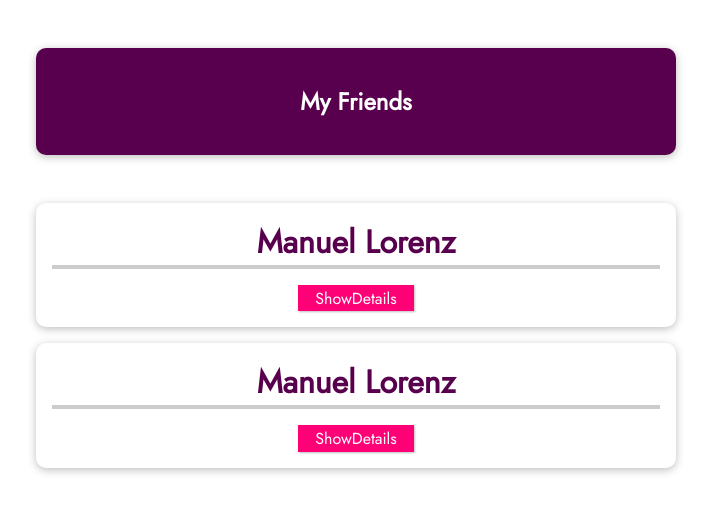
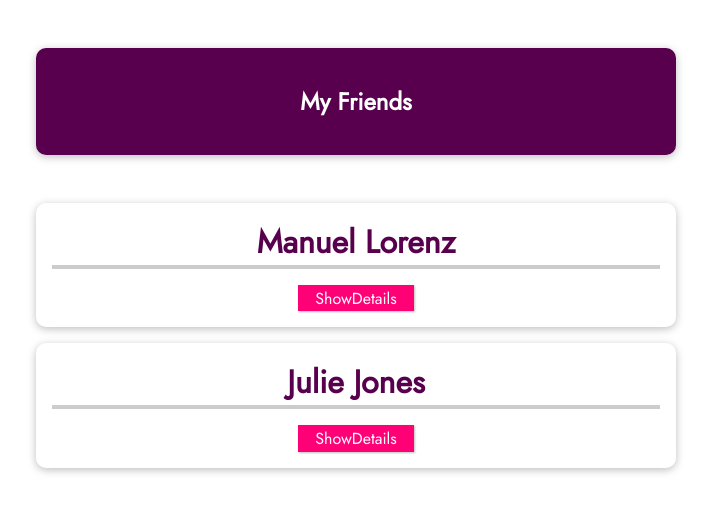
Before and after one commit to panaram1ks/vue-01-starting-project, a Vue app in the folder vue-first-web-app/vue-first-app/: page / in a window 1280 px wide. Shown: the top 512 px of the page, without its empty margins (284-995 px from the left). Built offline with nearby package versions, Linux system fonts and the light colour scheme.

Commit message:
Props Parent->Child Communication

```diff
--- a/vue-first-web-app/vue-first-app/src/App.vue
+++ b/vue-first-web-app/vue-first-app/src/App.vue
@@ -5,8 +5,17 @@
         </header>
         <ul>
             <!-- <li v-for="friend in friends">{{ friend }}</li> -->
-            <friend-contact></friend-contact>
-            <friend-contact></friend-contact>
+            <friend-contact
+                name="Manuel Lorenz"
+                phone-number="01234 78992"
+                email-address="manuel@localhost.com">
+            </friend-contact>
+
+            <friend-contact
+                name="Julie Jones"
+                phone-number="0987 65431"
+                email-address="julie@localhost.com">
+            </friend-contact>
         </ul>
     </section>
 </template>
@@ -15,20 +24,7 @@
 export default {
     data() {
         return {
-            friends: [
-                {
-                    id: 'manuel',
-                    name: 'Manuel Lorenz',
-                    phone: '0123 45678 90',
-                    email: 'manuel@localhost.com'
-                },
-                {
-                    id: 'julie',
-                    name: 'Julie Jones',
-                    phone: '0987 654421 21',
-                    email: 'julie@localhost.com'
-                }
-            ]
+
         };
     }
 }
@@ -37,7 +33,6 @@
 
 
 <style>
-
 @import url('https://fonts.googleapis.com/css2?family=Jost&display=swap');
 
 * {
--- a/vue-first-web-app/vue-first-app/src/components/FriendContact.vue
+++ b/vue-first-web-app/vue-first-app/src/components/FriendContact.vue
@@ -1,31 +1,30 @@
 <template>
     <li>
-        <h2>{{ friend.name }}</h2>
+        <h2>{{ name }}</h2>
         <button @click="toggleDetails">{{ buttonTitle }}</button>
         <ul v-if="detailsAreVisible">
-            <li><strong>Phone:</strong>{{ friend.phone }}</li>
-            <li><strong>Email:</strong>{{ friend.email }}</li>
+            <li><strong>Phone:</strong>{{ phoneNumber }}</li>
+            <li><strong>Email:</strong>{{ emailAddress }}</li>
         </ul>
     </li>
 </template>
 
 <script>
 export default {
+    props: [
+        'name',
+        'phoneNumber',
+        'emailAddress'
+    ],
     data() {
         return {
             detailsAreVisible: false,
-            friend:
-            {
-                id: 'manuel',
-                name: 'Manuel Lorenz',
-                phone: '0123 45678 90',
-                email: 'manuel@localhost.com'
-            },
         };
     },
     methods: {
         toggleDetails() {
             this.detailsAreVisible = !this.detailsAreVisible;
+            console.log(this.phoneNumber);
         }
     },
     computed: {
```
